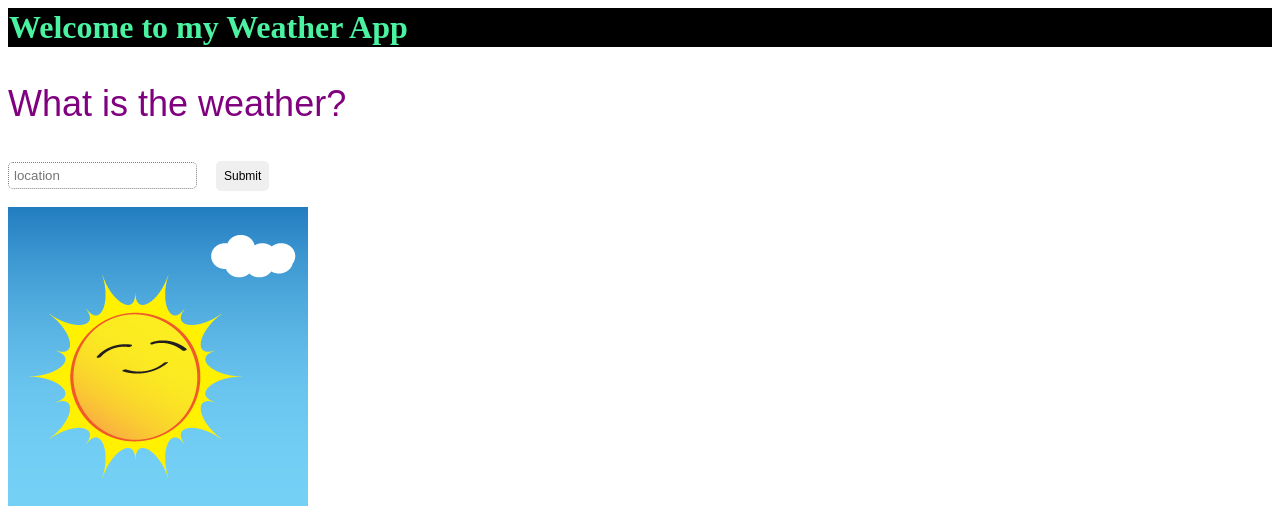
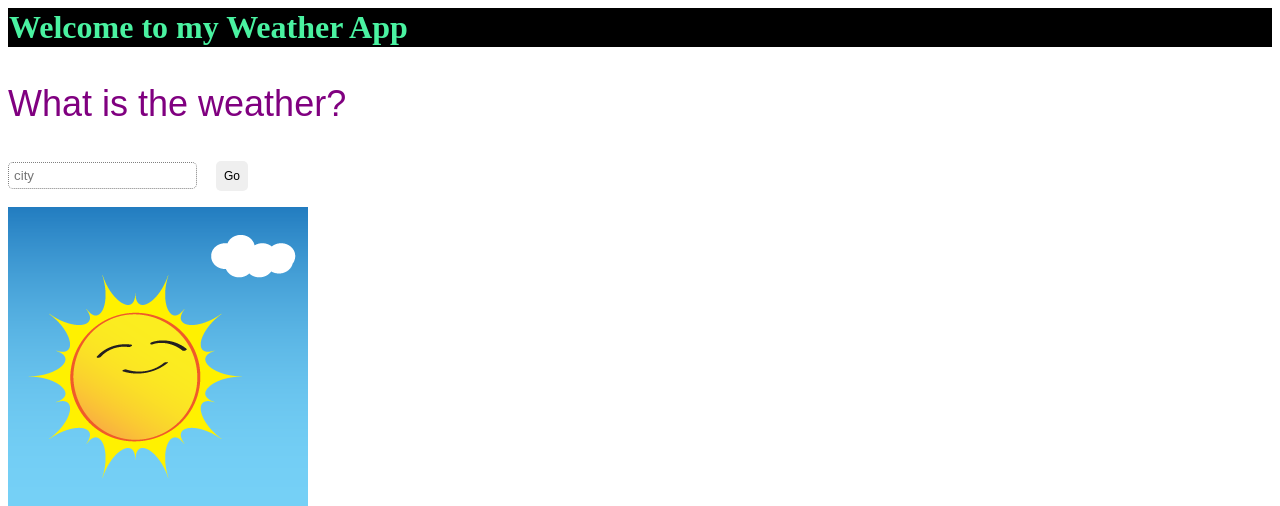
Before and after one commit to DGPLGWC/weather, a Flask app: page / in a window 1280 px wide. Shown: the top 506 px of the page. Run offline with Flask 2, Linux system fonts and the light colour scheme.

Commit message:
passing in parameters

```diff
--- a/app.py
+++ b/app.py
@@ -1,5 +1,5 @@
 import os
-from flask import Flask, render_template
+from flask import Flask, render_template, request
 
 app = Flask(__name__)
 
@@ -8,13 +8,15 @@ def index():
     return render_template(
         'index.html')
 
-@app.route('/get-weather')
+@app.route('/get-weather', methods=['POST'])
 def get_weather():
+    city = request.form['city']
+    print 'Hello ' + city
     return render_template(
         'weather.html',
-        location='Downers Grove',
-        temp='60',
+        location=city,
+        temp='73',
         month='April',
-        description='rain')
+        description='overcast')
 
 app.run(host=os.getenv('IP', '0.0.0.0'),port=int(os.getenv('PORT', 8080)))
--- a/templates/index.html
+++ b/templates/index.html
@@ -8,9 +8,9 @@
   <h1>Welcome to my Weather App</h1>
   <p>What is the weather?</p>
   <!-- By adding a form action, the form data is sent to '/get-weather' route on the server for processing -->
-  <form action="/get-weather">
-    <input type="text" name="location" placeholder="location" style="border:1px dotted grey; border-radius:5px; padding:5px;">
-    <input type="submit" class="btn btn-default" style="border:none; border-radius:5px; padding:8px; margin-left:15px; font-size:12px;">
+  <form action='/get-weather' method="POST">
+    <input type="text" name="city" placeholder="city" style="border:1px dotted grey; border-radius:5px; padding:5px;">
+    <input type="submit" value="Go" class="btn btn-default" style="border:none; border-radius:5px; padding:8px; margin-left:15px; font-size:12px;">
   </form>
 
 </body>
```
